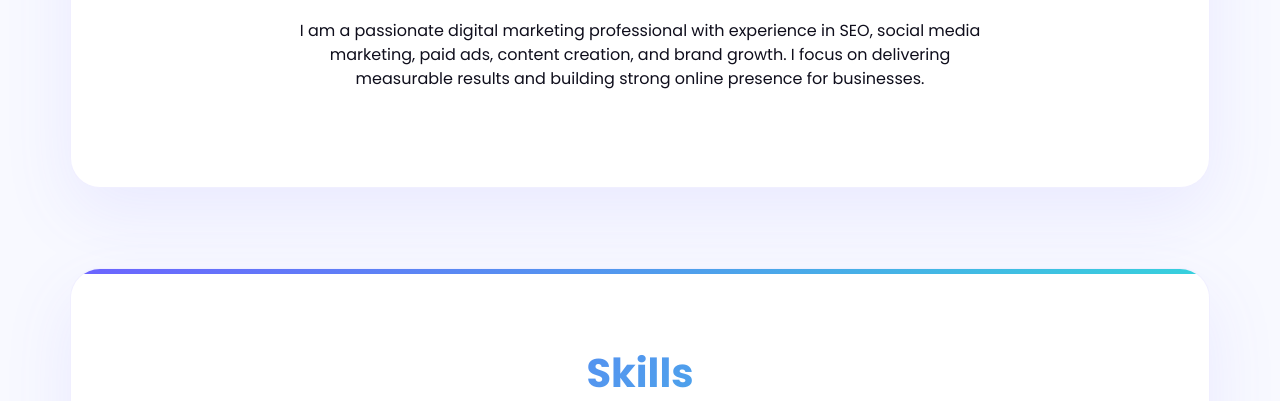
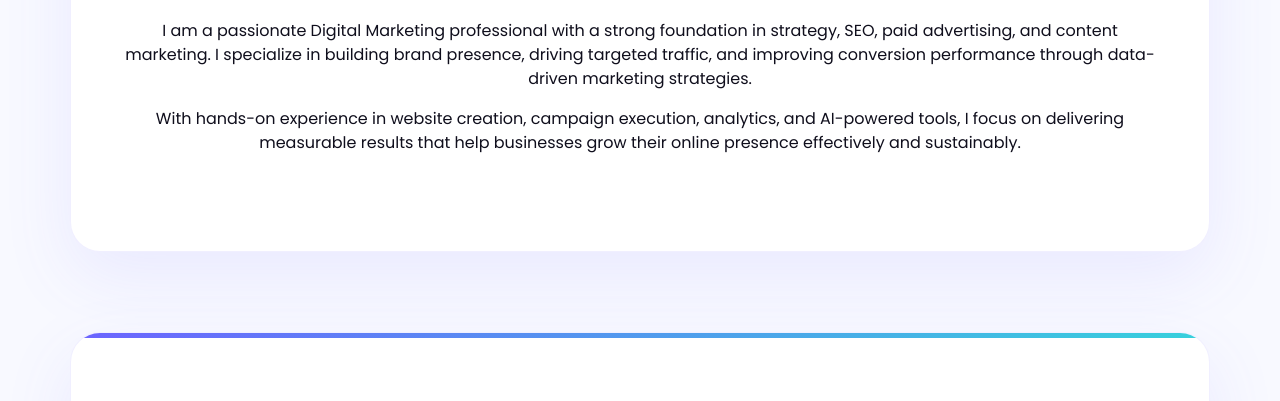
Before and after one commit to velvetcreamyscoop-design/portfolio_Digital_Marketing, a plain HTML site: page index.html in a window 1280 px wide. Shown: the part 699-1100 px from the top of the page. Drawn offline with nearby package versions, Linux system fonts and the light colour scheme.

Commit message:
about section update

```diff
--- a/index.html
+++ b/index.html
@@ -375,18 +375,21 @@
     </div>
   </section>
 
-  <!-- About -->
-  <section id="about" class="container section-wrapper">
-    <div class="text-center">
-      <!-- <div class="section-highlight"><i class="fas fa-user me-2"></i>Introduction</div> -->
-      <h2 class="section-title">About Me</h2>
-      <p class="col-lg-8 mx-auto">I am a passionate digital marketing professional with experience in SEO, social media
-        marketing, paid ads, content creation, and brand growth. I focus on delivering measurable results and building
-        strong online presence for businesses.</p>
-    </div>
-  </section>
+<!-- About Section -->
+<section id="about" class="container section-wrapper">
+  <div class="text-center">
+    <h2 class="section-title">About Me</h2>
+    <p class="mt-4">
+      I am a passionate Digital Marketing professional with a strong foundation in strategy, SEO, paid advertising, and content marketing.
+      I specialize in building brand presence, driving targeted traffic, and improving conversion performance through data-driven marketing strategies.
+    </p>
+    <p>
+      With hands-on experience in website creation, campaign execution, analytics, and AI-powered tools, I focus on delivering measurable results
+      that help businesses grow their online presence effectively and sustainably.
+    </p>
+  </div>
+</section>
 
-<!-- Skills -->
 <!-- Skills -->
 <section id="skills" class="container section-wrapper">
   <div class="text-center">
```
